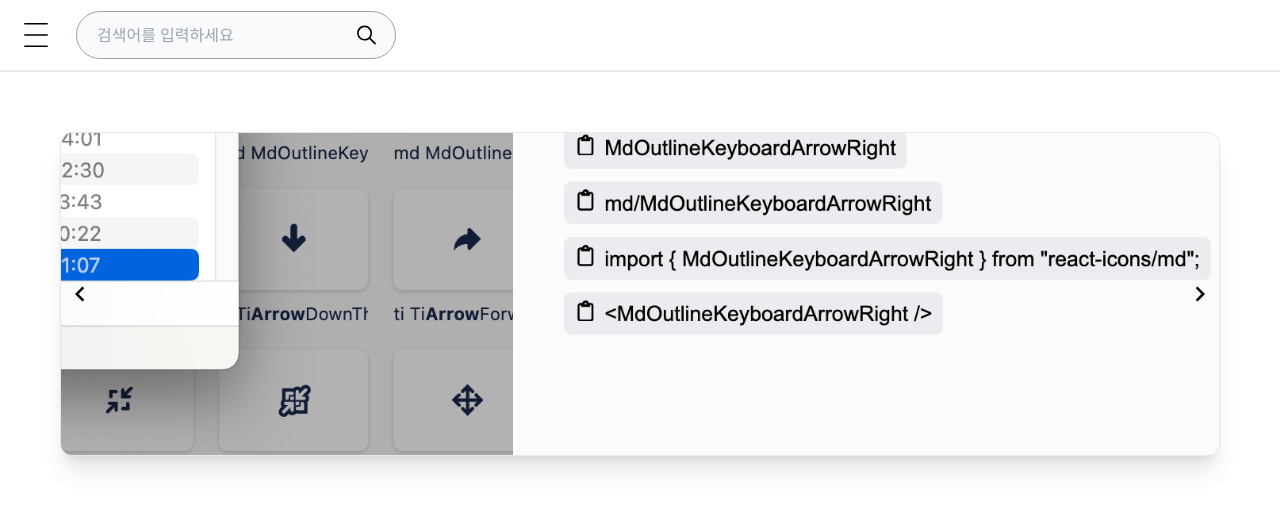
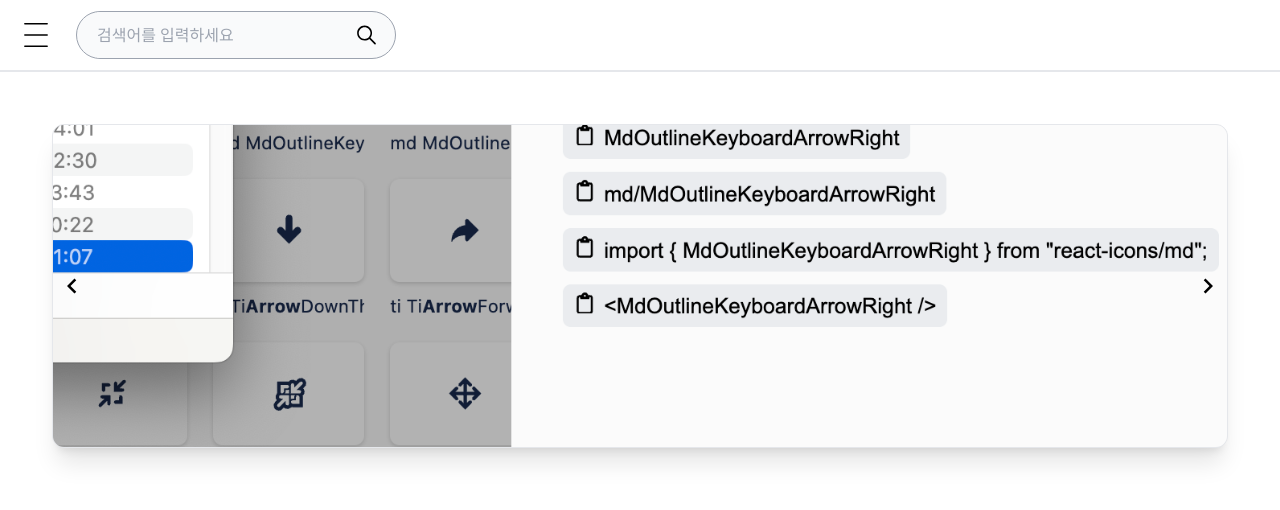
Before and after one commit to suk-6/24-web-programming-prj, a Next.js app: page / in a window 1280 px wide. Shown: the top 510 px of the page. Built offline with nearby package versions, Linux system fonts and the light colour scheme.

Commit message:
refactor: Update ImageSlider component to use smaller margin for better spacing

```diff
--- a/src/components/imageSlider/imageSlider.tsx
+++ b/src/components/imageSlider/imageSlider.tsx
@@ -10,7 +10,7 @@ export const ImageSlider = () => {
 	const [currentImage, setCurrentImage] = useState<number>(0);
 
 	return (
-		<div className="m-5 w-full h-1/2 bg-gray-200 flex overflow-hidden relative border border-gray-200 rounded-xl shadow-xl">
+		<div className="m-3 w-full h-1/2 bg-gray-200 flex overflow-hidden relative border border-gray-200 rounded-xl shadow-xl">
 			<div
 				style={{
 					backgroundImage: `url(${images[currentImage].src})`,
```
